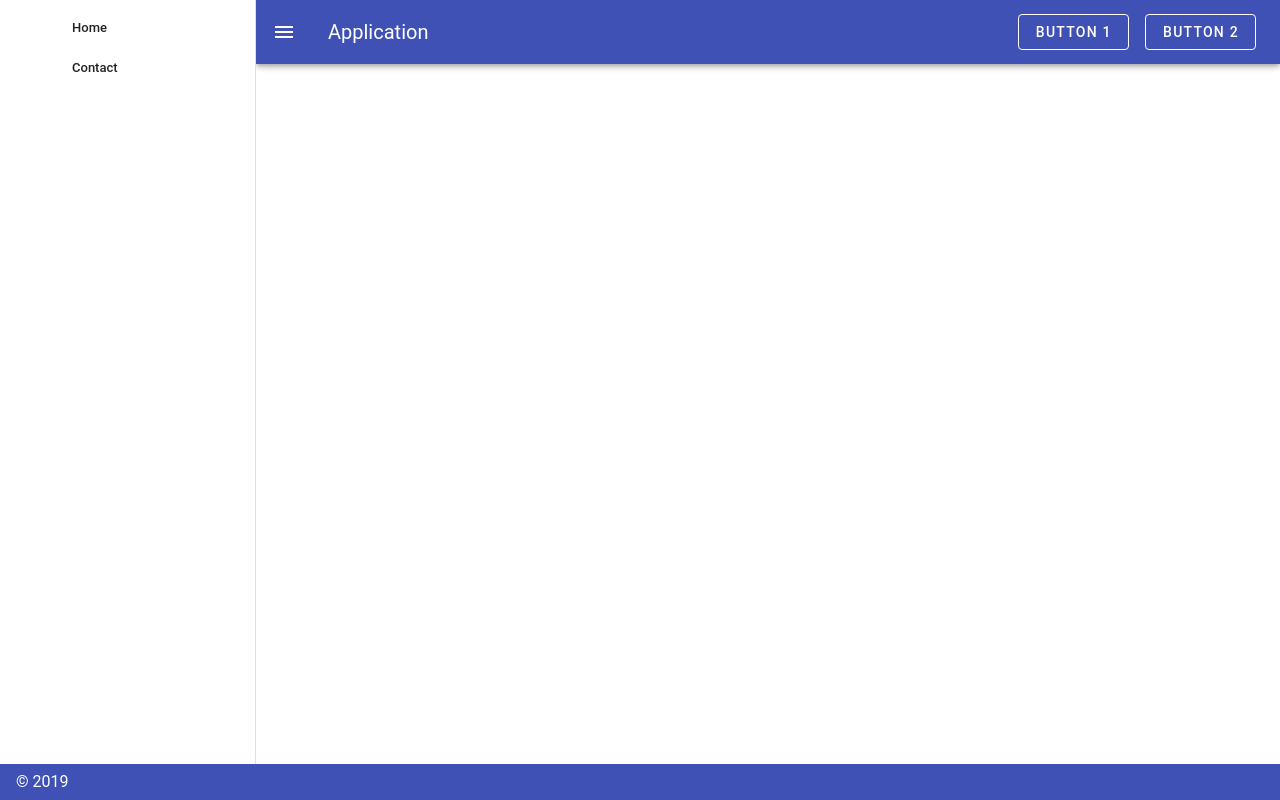
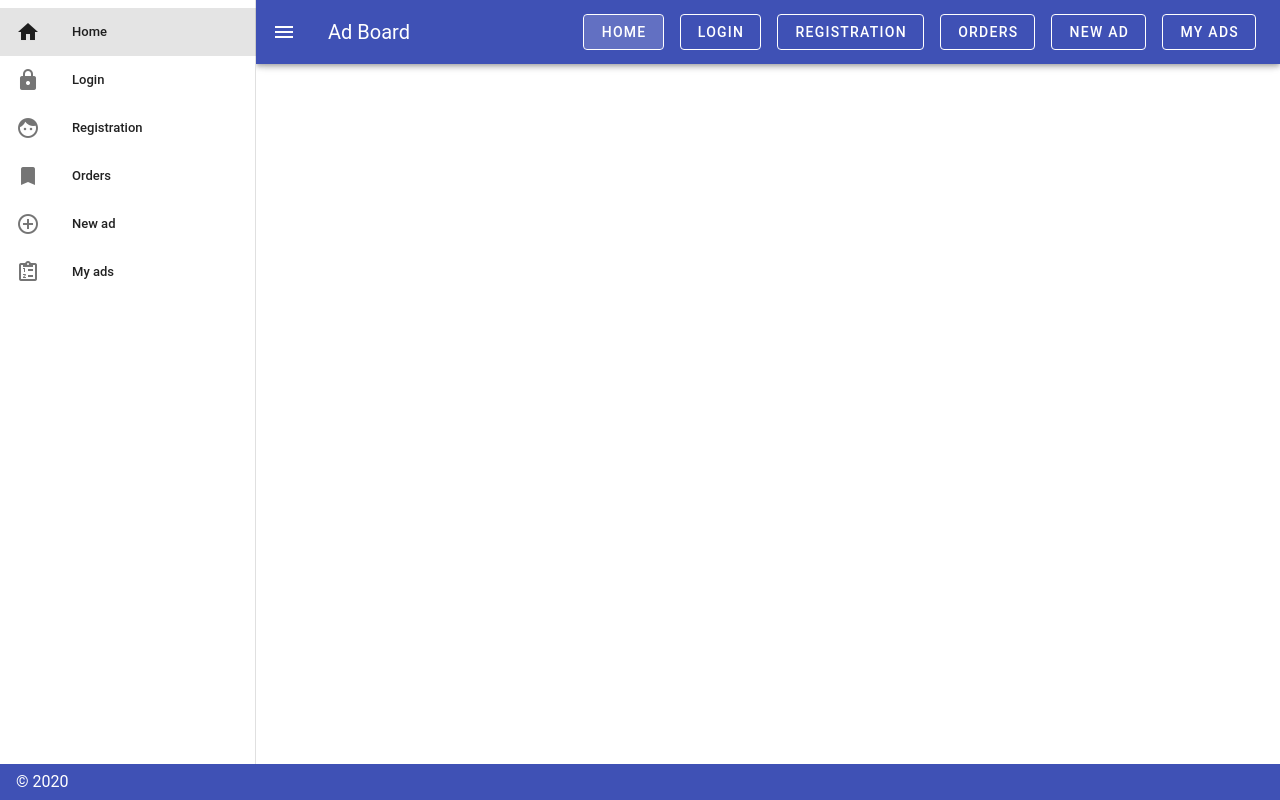
Before and after one commit to a-yurkevich/vuejs-example, a Vue app in the folder ad-board/: page / in a window 1280 px wide. Built offline with nearby package versions, Linux system fonts and the light colour scheme.

Commit message:
links for navigation were added

```diff
--- a/ad-board/package.json
+++ b/ad-board/package.json
@@ -16,6 +16,7 @@
     "vuetify": "^2.2.26"
   },
   "devDependencies": {
+    "@mdi/font": "^5.1.45",
     "autoprefixer": "^7.1.2",
     "babel-core": "^6.22.1",
     "babel-eslint": "^8.2.1",
--- a/ad-board/plugins/vuetify.js
+++ b/ad-board/plugins/vuetify.js
@@ -1,3 +1,4 @@
+import '@mdi/font/css/materialdesignicons.css'
 import Vue from 'vue'
 import Vuetify from 'vuetify'
 import 'vuetify/dist/vuetify.min.css'
@@ -6,7 +7,7 @@ Vue.use(Vuetify)
 
 const opts = {
   icons: {
-    iconfont: 'mdiSvg', // 'mdi' || 'mdiSvg' || 'md' || 'fa' || 'fa4' || 'faSvg'
+    iconfont: 'mdi', // 'mdi' || 'mdiSvg' || 'md' || 'fa' || 'fa4' || 'faSvg'
   }
 }
 
--- a/ad-board/src/App.vue
+++ b/ad-board/src/App.vue
@@ -5,20 +5,17 @@
       app
     >
       <v-list dense>
-        <v-list-item link>
+        <v-list-item
+          v-for="link of links"
+          :key="link.title"
+          link
+          :to="link.url"
+        >
           <v-list-item-action>
-            <v-icon>mdi-home</v-icon>
+            <v-icon>{{link.icon}}</v-icon>
           </v-list-item-action>
           <v-list-item-content>
-            <v-list-item-title>Home</v-list-item-title>
-          </v-list-item-content>
-        </v-list-item>
-        <v-list-item link>
-          <v-list-item-action>
-            <v-icon>mdi-contact-mail</v-icon>
-          </v-list-item-action>
-          <v-list-item-content>
-            <v-list-item-title>Contact</v-list-item-title>
+            <v-list-item-title v-text="link.title">Home</v-list-item-title>
           </v-list-item-content>
         </v-list-item>
       </v-list>
@@ -30,23 +27,19 @@
       dark
     >
       <v-app-bar-nav-icon @click.stop="drawer = !drawer" />
-      <v-toolbar-title>Application</v-toolbar-title>
+      <v-toolbar-title>Ad Board</v-toolbar-title>
       <v-spacer></v-spacer>
 
       <v-btn
-        class="ma-2"
+        v-for="link of links"
+        :key="link.title"
+        :to="link.url"
+        link
+        class="ma-2 hidden-sm-and-down"
         outlined
         color="white">
-          Button 1
+        {{link.title}}
       </v-btn>
-
-      <v-btn
-        class="ma-2"
-        outlined
-        color="white">
-          Button 2
-      </v-btn>
-
     </v-app-bar>
 
     <v-content>
@@ -56,7 +49,7 @@
       color="indigo"
       app
     >
-      <span class="white--text">&copy; 2019</span>
+      <span class="white--text">&copy; 2020</span>
     </v-footer>
   </v-app>
 </template>
@@ -68,6 +61,14 @@
     },
     data: () => ({
       drawer: null,
+      links: [
+        {title: 'Home', icon: 'mdi-home', url: '/'},
+        {title: 'Login', icon: 'mdi-lock', url: '/login'},
+        {title: 'Registration', icon: 'mdi-face', url: '/registration'},
+        {title: 'Orders', icon: 'mdi-bookmark', url: '/orders'},
+        {title: 'New ad', icon: 'mdi-plus-circle-outline', url: '/new'},
+        {title: 'My ads', icon: 'mdi-clipboard-list-outline', url: '/list'}
+      ]
     }),
   }
 </script>
```
Also changed, not shown: 1 other file (tests, documents, lock files or other folders).
